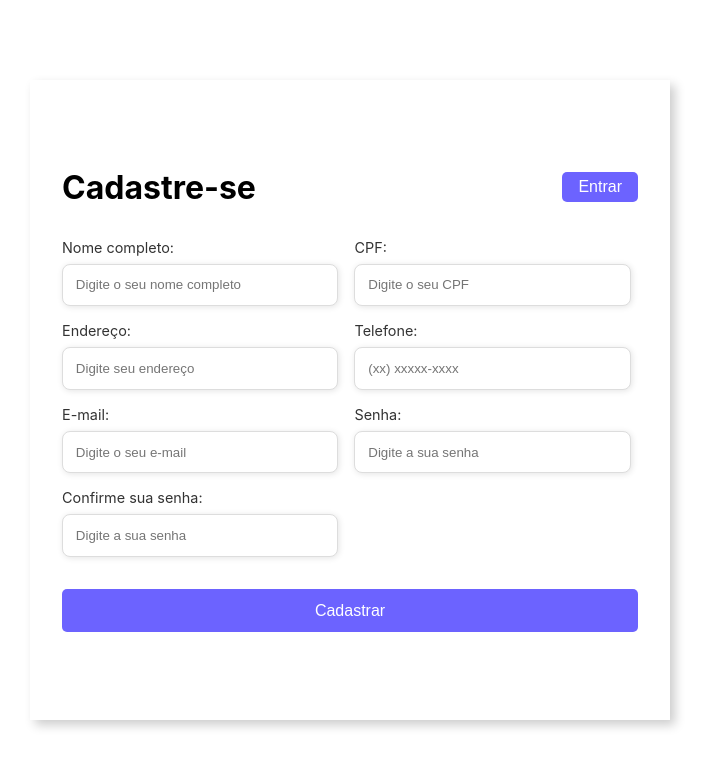
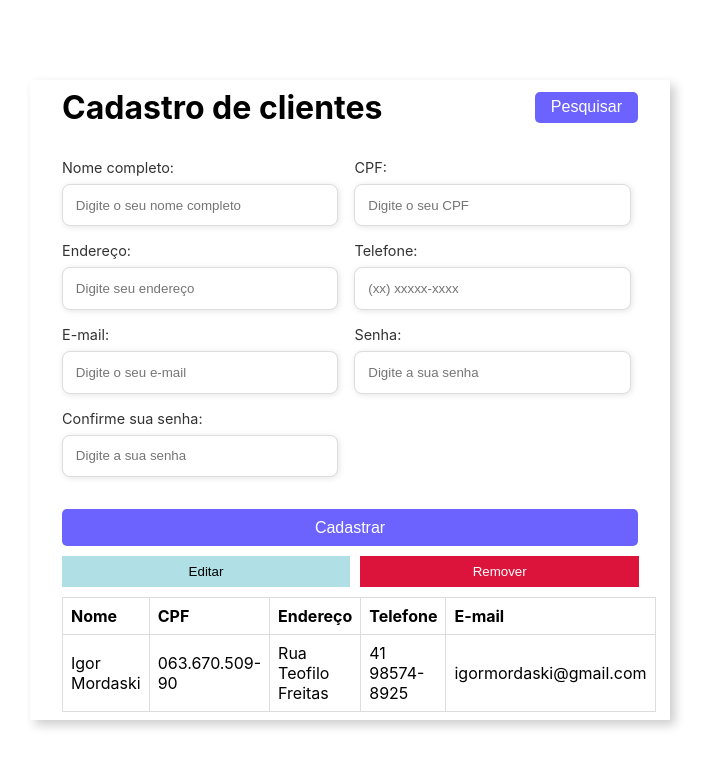
Before and after one commit to Nagel-P/Sistema-Pizzaria-Csharp, a React (Create React App) app in the folder frontpizzaria/: page / in a window 1280 px wide. Shown: the top 768 px of the page, without its empty margins (290-1000 px from the left). Built offline with nearby package versions, Linux system fonts and the light colour scheme.

Commit message:
Realizando testes de um novo front

```diff
--- a/frontpizzaria/src/App.css
+++ b/frontpizzaria/src/App.css
@@ -169,7 +169,7 @@ header h1{
 
 .cadastro-button button {
   width: 100%;
-  padding: 0.8rem;
+  padding: 0.6rem;
   border: none;
   background-color: #6c63ff;
   color: #fff;
@@ -181,6 +181,51 @@ header h1{
 
 .cadastro-button button:hover {
   background-color: #6b63fff1;
+}
+
+.function-button{
+  display: grid;
+  grid-template-columns: 1fr 1fr;
+  border-radius: 5px;
+}
+
+.editar-button button{
+  width: 100%;
+  padding: 0.5rem;
+  margin-top: 10px;
+  background-color: powderblue;
+  border: none;
+  cursor: pointer;
+}
+
+.editar-button button:hover{
+  background-color: royalblue;
+  color: #fff;
+}
+
+.remover-button button{
+  width: 97%;
+  padding: 0.5rem;
+  margin: 10px;
+  background-color: crimson;
+  border: none;
+  color: #fff;
+  cursor: pointer;
+}
+
+.remover-button button:hover{
+  background-color: red;
+}
+
+table {
+  width: 100%;
+  border-collapse: collapse;
+}
+
+th, td {
+  border: 1px solid #ddd;
+  padding: 8px;
+  text-align: left;
 }
 
 @media screen and (max-width: 1330px) {
--- a/frontpizzaria/src/pages/Cadastro.jsx
+++ b/frontpizzaria/src/pages/Cadastro.jsx
@@ -22,11 +22,11 @@ function Formulario() {
             <form action="#">
               <div className="form-header">
                 <div className="title">
-              <h1>Cadastre-se</h1>
+                  <h1>Cadastro de clientes</h1>
                 </div>
 
                   <div className="login-button">
-              <button><a href=""></a>Entrar</button>
+                  <button><a href=""></a>Pesquisar</button>
                 </div>
               </div>
 
@@ -70,6 +70,37 @@ function Formulario() {
               <div className="cadastro-button">
                 <button type="submit">Cadastrar</button>
               </div>
+
+              <div class="function-button">
+              <div className="editar-button">
+                <button type="submit">Editar</button>
+              </div>
+
+              <div className="remover-button">
+                <button>Remover</button>
+              </div>
+              </div>
+
+              <div className="table-cadastro">
+                <table>
+                  <tr>
+                   <th>Nome</th>
+                   <th>CPF</th>
+                   <th>Endereço</th>
+                   <th>Telefone</th>
+                   <th>E-mail</th>
+                   </tr>
+
+                   <tr>
+                    <td>Igor Mordaski</td>
+                    <td>063.670.509-90</td>
+                    <td>Rua Teofilo Freitas</td>
+                    <td>41 98574-8925</td>
+                    <td>igormordaski@gmail.com</td>
+                   </tr>
+
+                </table>
+              </div>
             </form>
           </div>
         </div>
```
Lines whose indentation alone changed are shown as unchanged.
